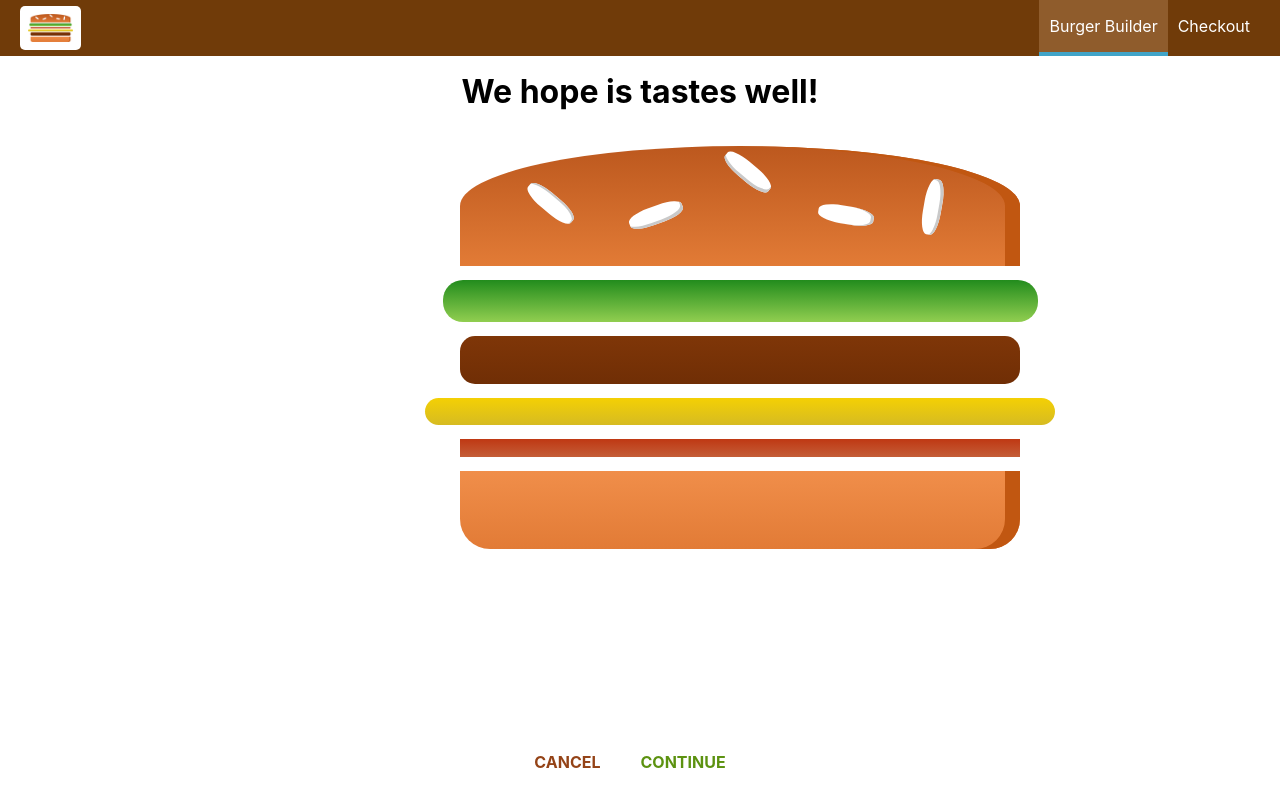
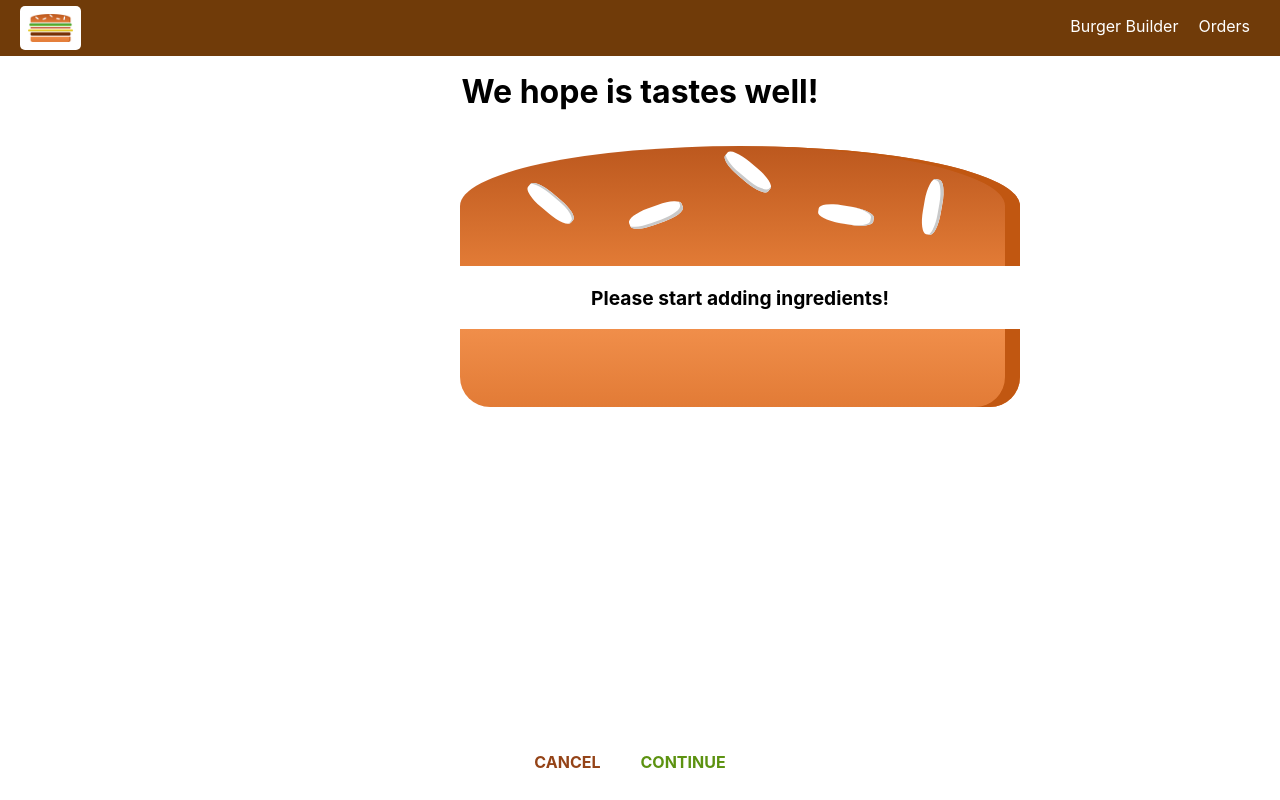
Before and after one commit to faelplg/burger-builder, a React (Create React App) app: page /checkout in a window 1280 px wide. Built offline with nearby package versions, Linux system fonts and the light colour scheme.

Commit message:
Update: React router.

```diff
--- a/src/App.js
+++ b/src/App.js
@@ -4,6 +4,7 @@
 import Layout from './containers/Layout/Layout';
 import BurgerBuilder from './containers/BurgerBuilder/BurgerBuilder';
 import Checkout from './containers/Checkout/Checkout';
+import Orders from './containers/Orders/Orders';
 
 class App extends Component {
   render() {
@@ -12,6 +13,7 @@
         <Layout>
           <Switch>
             <Route path="/checkout" component={Checkout} />
+            <Route path="/orders" component={Orders} />
             <Route path="" exact component={BurgerBuilder} />
           </Switch>
         </Layout>
--- a/src/components/Navigation/NavigationItems/NavigationItem/NavigationItem.js
+++ b/src/components/Navigation/NavigationItems/NavigationItem/NavigationItem.js
@@ -1,12 +1,11 @@
 import React from 'react';
+import {NavLink} from 'react-router-dom';
 
 import classes from './NavigationItem.module.css';
 
 const NavigationItem = (props) => (
   <li className={classes.NavigationItem}>
-    <a href={props.link} className={props.active ? classes.active : null}>
-      {props.children}
-    </a>
+    <NavLink to={props.link}>{props.children}</NavLink>
   </li>
 );
 
--- a/src/components/Navigation/NavigationItems/NavigationItems.js
+++ b/src/components/Navigation/NavigationItems/NavigationItems.js
@@ -5,8 +5,8 @@
 
 const NavigationItems = (props) => (
   <ul className={classes.NavigationItems}>
-    <NavigationItem link="/" active>Burger Builder</NavigationItem>
-    <NavigationItem link="/">Checkout</NavigationItem>
+    <NavigationItem link="/">Burger Builder</NavigationItem>
+    <NavigationItem link="/orders">Orders</NavigationItem>
   </ul>
 );
 
--- a/src/components/Order/CheckoutSummary/CheckoutSummary.js
+++ b/src/components/Order/CheckoutSummary/CheckoutSummary.js
@@ -11,10 +11,10 @@
       <div style={{width: '100%', margin: 'auto'}}>
         <Burger ingredients={props.ingredients} />
       </div>
-      <Button btnType="Danger" clicked>
+      <Button btnType="Danger" clicked={props.checkoutCancelled}>
         CANCEL
       </Button>
-      <Button btnType="Success" clicked>
+      <Button btnType="Success" clicked={props.checkoutContinued}>
         CONTINUE
       </Button>
     </div>
--- /dev/null
+++ b/src/components/Order/Order.js
@@ -0,0 +1,11 @@
+import React from 'react';
+import classes from './Order.module.css';
+
+const Order = props => (
+  <div className={classes.Order}>
+    <p>Ingredients: Salad (1)</p>
+    <p>Price: <b>USD 5.45</b></p>
+  </div>
+);
+
+export default Order;
--- /dev/null
+++ b/src/components/Order/Order.module.css
@@ -0,0 +1,8 @@
+.Order {
+  width: 100%;
+  border: 1px solid #eee;
+  box-shadow: 0 2px 3px #ccc;
+  padding: 10px;
+  margin: 10px auto;
+  box-sizing: border-box;
+}
--- a/src/containers/BurgerBuilder/BurgerBuilder.js
+++ b/src/containers/BurgerBuilder/BurgerBuilder.js
@@ -28,6 +28,7 @@
   };
 
   componentDidMount() {
+    console.log(this.props);
     axios
       .get('/ingredients.json')
       .then((response) => {
@@ -91,31 +92,16 @@
 
   purchaseContinueHandler = () => {
     // alert('You continue!');
-    this.setState({loading: true});
-    const order = {
-      ingredients: this.state.ingredients,
-      price: this.state.totalPrice,
-      customer: {
-        name: 'Fael Shabley',
-        address: {
-          street: 'Baker St. 420',
-          zipCode: '42420420',
-          country: 'Trinidad Y Tobago',
-        },
-        email: 'fael@shabley.com',
-      },
-      deliveryMethod: 'fastest',
-    };
-    axios
-      .post('/orders.json', order)
-      .then((response) => {
-        console.log('response', response);
-        this.setState({loading: false, purchasing: false});
-      })
-      .catch((error) => {
-        console.log('error', error);
-        this.setState({loading: false, purchasing: false});
-      });
+    const queryParams = [];
+    for (let i in this.state.ingredients) {
+      queryParams.push(encodeURIComponent(i) + '=' + encodeURIComponent(this.state.ingredients[i]));
+    }
+    queryParams.push('price=' + this.state.totalPrice);
+    const queryString = queryParams.join('&');
+    this.props.history.push({
+      pathname: '/checkout',
+      search: '?' + queryString,
+    });
   };
 
   render() {
--- a/src/containers/Checkout/Checkout.js
+++ b/src/containers/Checkout/Checkout.js
@@ -1,19 +1,50 @@
 import React, {Component} from 'react';
+import {Route} from 'react-router-dom';
+
 import CheckoutSummary from '../../components/Order/CheckoutSummary/CheckoutSummary';
+
+import ContactData from './ContactData/ContactData';
 
 class Checkout extends Component {
   state = {
-    ingredients: {
-      salad: 1,
-      meat: 1,
-      cheese: 1,
-      bacon: 1
+    ingredients: null,
+    price: 0,
+  };
+
+  componentWillMount() {
+    const query = new URLSearchParams(this.props.location.search);
+    const ingredients = {};
+    let price = 0;
+    for (const param of query.entries()) {
+      if (param[0] === 'price') {
+        price = param[1];
+      } else {
+        ingredients[param[0]] = +param[1];
+      }
     }
+    this.setState({ingredients: ingredients, totalPrice: price});
   }
+
+  checkoutCancelledHandler = () => {
+    this.props.history.goBack();
+  };
+
+  checkoutContinuedHandler = () => {
+    this.props.history.replace('/checkout/contact-data');
+  };
+
   render() {
     return (
       <div>
-        <CheckoutSummary ingredients={this.state.ingredients}/>
+        <CheckoutSummary
+          ingredients={this.state.ingredients}
+          checkoutCancelled={this.checkoutCancelledHandler}
+          checkoutContinued={this.checkoutContinuedHandler}
+        />
+        <Route
+          path={this.props.match.path + '/contact-data'}
+          render={(props) => <ContactData ingredients={this.state.ingredients} price={this.state.totalPrice} {...props} />}
+        />
       </div>
     );
   }
--- /dev/null
+++ b/src/containers/Checkout/ContactData/ContactData.js
@@ -0,0 +1,73 @@
+import React, {Component} from 'react';
+
+import Button from '../../../components/UI/Button/Button';
+import Spinner from '../../../components/UI/Spinner/Spinner';
+import classes from './ContactData.module.css';
+import axios from '../../../axios-orders';
+
+class ContactData extends Component {
+  state = {
+    name: '',
+    email: '',
+    address: {
+      street: '',
+      postalCode: '',
+    },
+    loading: false,
+  };
+
+  orderHandler = (event) => {
+    event.preventDefault();
+    this.setState({loading: true});
+    const order = {
+      ingredients: this.props.ingredients,
+      price: this.props.totalPrice,
+      customer: {
+        name: 'Fael Shabley',
+        address: {
+          street: 'Baker St. 420',
+          zipCode: '42420420',
+          country: 'Trinidad Y Tobago',
+        },
+        email: 'fael@shabley.com',
+      },
+      deliveryMethod: 'fastest',
+    };
+    axios
+      .post('/orders.json', order)
+      .then((response) => {
+        console.log('response', response);
+        this.setState({loading: false});
+        this.props.history.push('/');
+      })
+      .catch((error) => {
+        console.log('error', error);
+        this.setState({loading: false});
+      });
+  };
+
+  render() {
+    let form = (
+      <form>
+        <input className={classes.Input} type="text" name="name" placeholder="Your name" />
+        <input className={classes.Input} type="email" name="email" placeholder="Your email" />
+        <input className={classes.Input} type="text" name="street" placeholder="Your street" />
+        <input className={classes.Input} type="text" name="postal" placeholder="Your postal code" />
+        <Button btnType="Success" clicked={this.orderHandler}>
+          ORDER
+        </Button>
+      </form>
+    );
+    if (this.state.loading) {
+      form = <Spinner />;
+    }
+    return (
+      <div className={classes.ContactData}>
+        <h4>Enter your contact data</h4>
+        {form}
+      </div>
+    );
+  }
+}
+
+export default ContactData;
--- /dev/null
+++ b/src/containers/Checkout/ContactData/ContactData.module.css
@@ -0,0 +1,19 @@
+.ContactData {
+  margin: 20px auto;
+  width: 80%;
+  text-align: center;
+  box-shadow: 0 2px 3px #ccc;
+  border: 1px solid #eee;
+  padding: 10px;
+  box-sizing: border-box;
+}
+
+.Input {
+  display: block;
+}
+
+@media (min-width: 600px) {
+  .ContactData {
+    width: 500px;
+  }
+}
--- /dev/null
+++ b/src/containers/Orders/Orders.js
@@ -0,0 +1,16 @@
+import React, {Component} from 'react';
+
+import Order from '../../components/Order/Order';
+
+class Orders extends Component {
+  render() {
+    return (
+      <div>
+        <Order />
+        <Order />
+      </div>
+    );
+  }
+}
+
+export default Orders;
```
